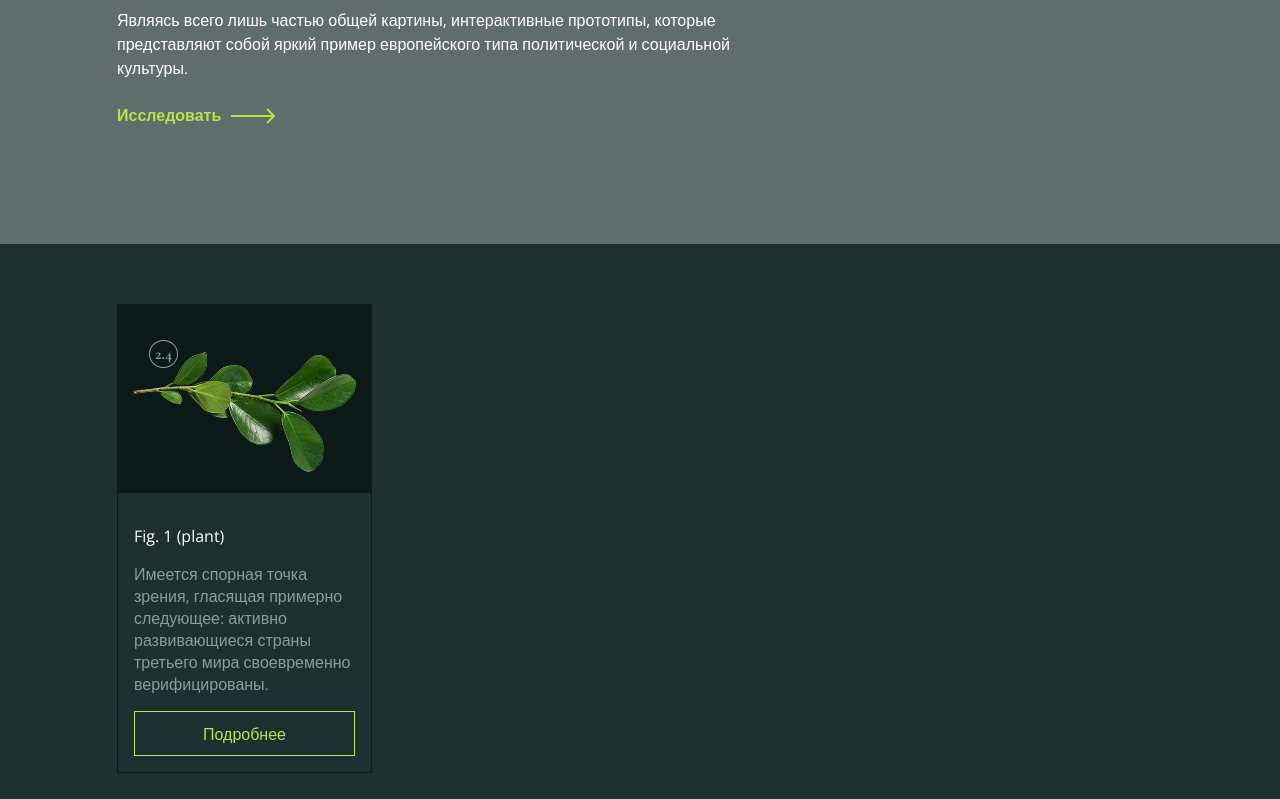
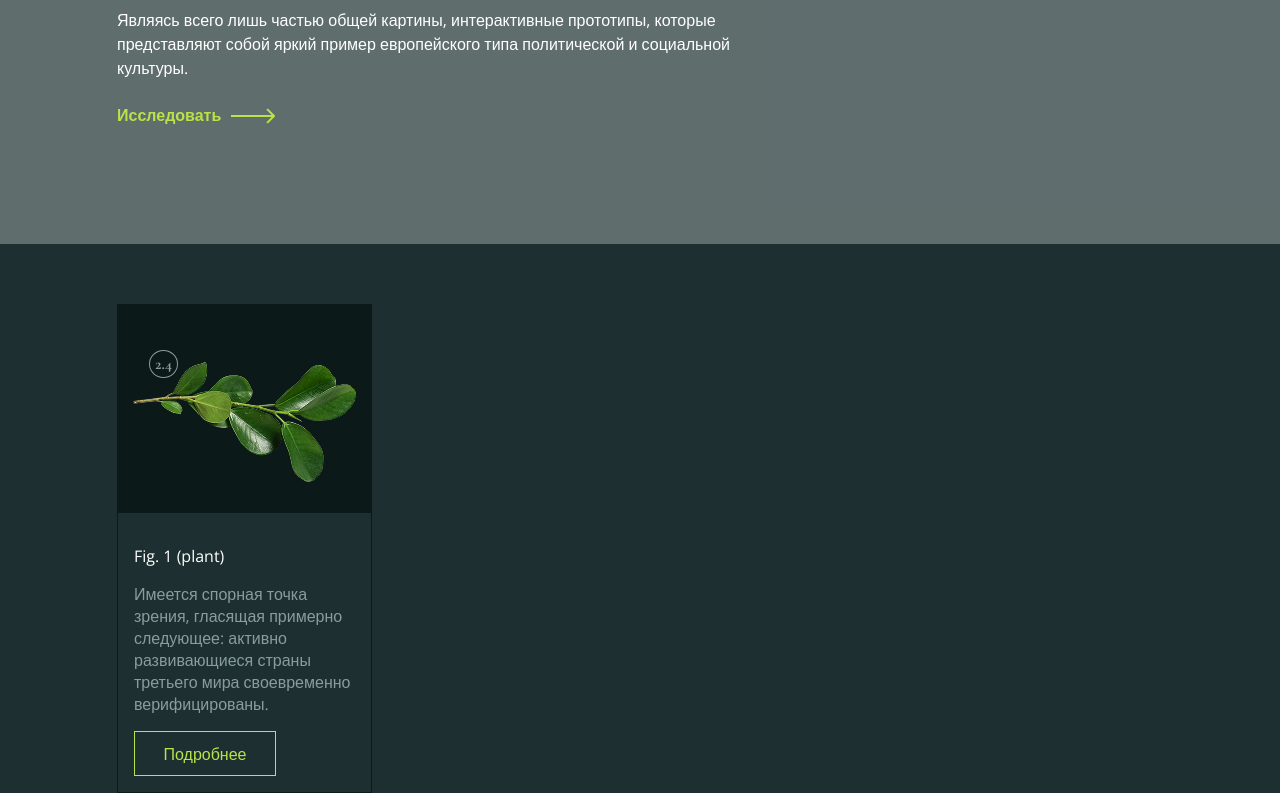
Before and after one commit to artemka5725/Artefacts, a plain HTML site: page index.html in a window 1280 px wide. Shown: the part 306-1105 px from the top of the page. Drawn offline with nearby package versions, Linux system fonts and the light colour scheme.

Commit message:
Внес некие правки

```diff
--- a/styles/cards-list.css
+++ b/styles/cards-list.css
@@ -1,6 +1,5 @@
 .cards {
     width: 100%;
-    min-height: 555px;
     background-color: var(--bg-color-base);
 }
 
@@ -12,13 +11,13 @@
 
 .cards__card-image {
     background-color: var(--bg-color-cards);
-    padding: 20px 16px 20px 16px;
+    padding: 30px 16px;
+}
+.cards__card-image img {
+
 }
 
 .cards__card-info {
-    display: flex;
-    flex-direction: column;
-    justify-content: center;
     border: 1px solid var(--bg-color-cards);
     padding: 16px;
 }
@@ -35,7 +34,6 @@
 
 
 .card-button {
-    display: inline-block;
     color: var(--text-color-accent);
     border: 1px solid var(--text-color-accent);
     padding: 10.5px 28.5px 10.5px 28.5px;
```
